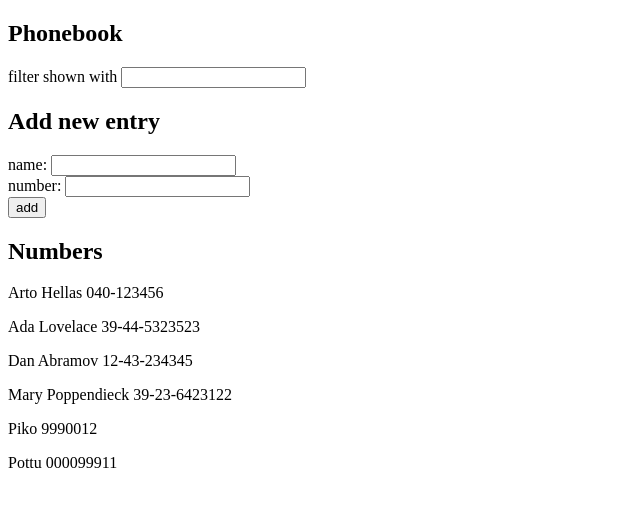
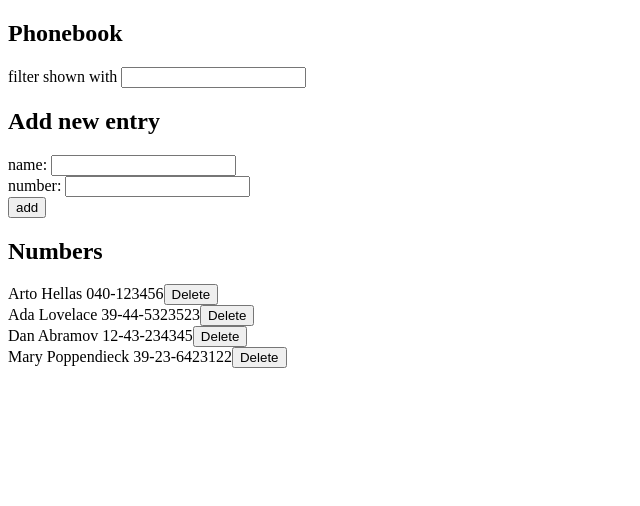
Before and after one commit to oonarauhala/fullstack, a React (Create React App) app in the folder osa2/puhelinluettelo/: page / in a window 1280 px wide. Shown: the top 506 px of the page, without its empty margins (0-640 px from the left). Built offline with nearby package versions, Linux system fonts and the light colour scheme; data requests are answered from the project's data file.

Commit message:
Add 2.17

```diff
--- a/osa2/puhelinluettelo/db.json
+++ b/osa2/puhelinluettelo/db.json
@@ -19,16 +19,6 @@
       "name": "Mary Poppendieck",
       "number": "39-23-6423122",
       "id": 4
-    },
-    {
-      "name": "Piko",
-      "number": "9990012",
-      "id": 5
-    },
-    {
-      "name": "Pottu",
-      "number": "000099911",
-      "id": 6
     }
   ]
 }
--- a/osa2/puhelinluettelo/src/App.js
+++ b/osa2/puhelinluettelo/src/App.js
@@ -44,6 +44,13 @@ const App = () => {
     }
   }
 
+  const deletePerson = personId => {
+    personService.drop(personId)
+      .then(
+        setPersons(persons.filter(person => person.id !== personId))
+      )
+  }
+
   const findPersons = () => {
     const result = []
     persons.forEach(person => {
@@ -75,7 +82,7 @@ const App = () => {
         handleNumberChange={handleNumberChange}
         newName={newName} newNumber={newNumber} />
       <h2>Numbers</h2>
-      <Persons persons={persons} findPersons={findPersons} />
+      <Persons persons={persons} findPersons={findPersons} deletePerson={deletePerson} />
     </div>
   )
 }
@@ -100,11 +107,12 @@ const NewEntry = ({ addPerson, handleNameChange, handleNumberChange, newName, ne
   </form>
 )
 
-const Persons = ({ persons, findPersons }) => {
+const Persons = ({ persons, findPersons, deletePerson }) => {
   const filteredPersons = findPersons(persons)
   const result = filteredPersons.map(person =>
     <div key={person.name}>
-      <p>{person.name} {person.number}</p>
+      {person.name} {person.number}
+      <button onClick={() => deletePerson(person.id)}>Delete</button>
     </div>
   )
   return (
--- a/osa2/puhelinluettelo/src/services/persons.js
+++ b/osa2/puhelinluettelo/src/services/persons.js
@@ -16,6 +16,13 @@ const create = person => {
     })
 }
 
+const drop = personId => {
+    const request = axios.delete(baseUrl + `/${personId}`)
+    return request.then(response => {
+        return response.data
+    })
+}
+
 export default {
-    getAll, create
+    getAll, create, drop
 }
```
